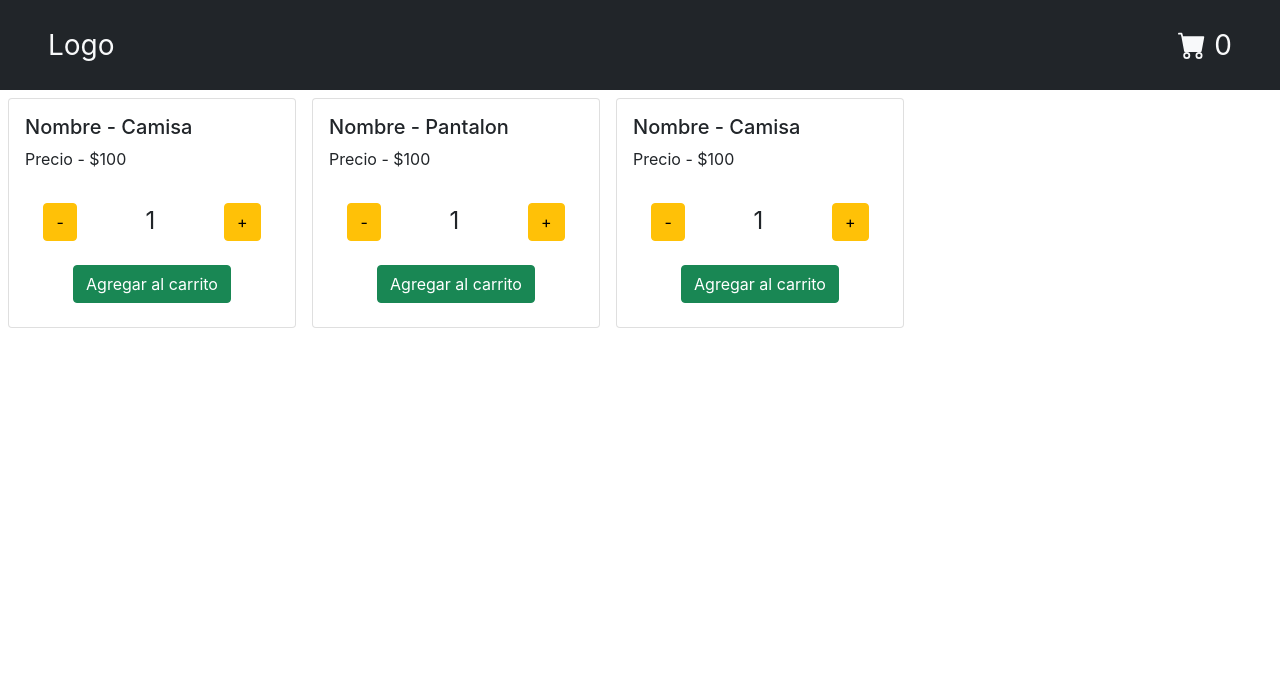
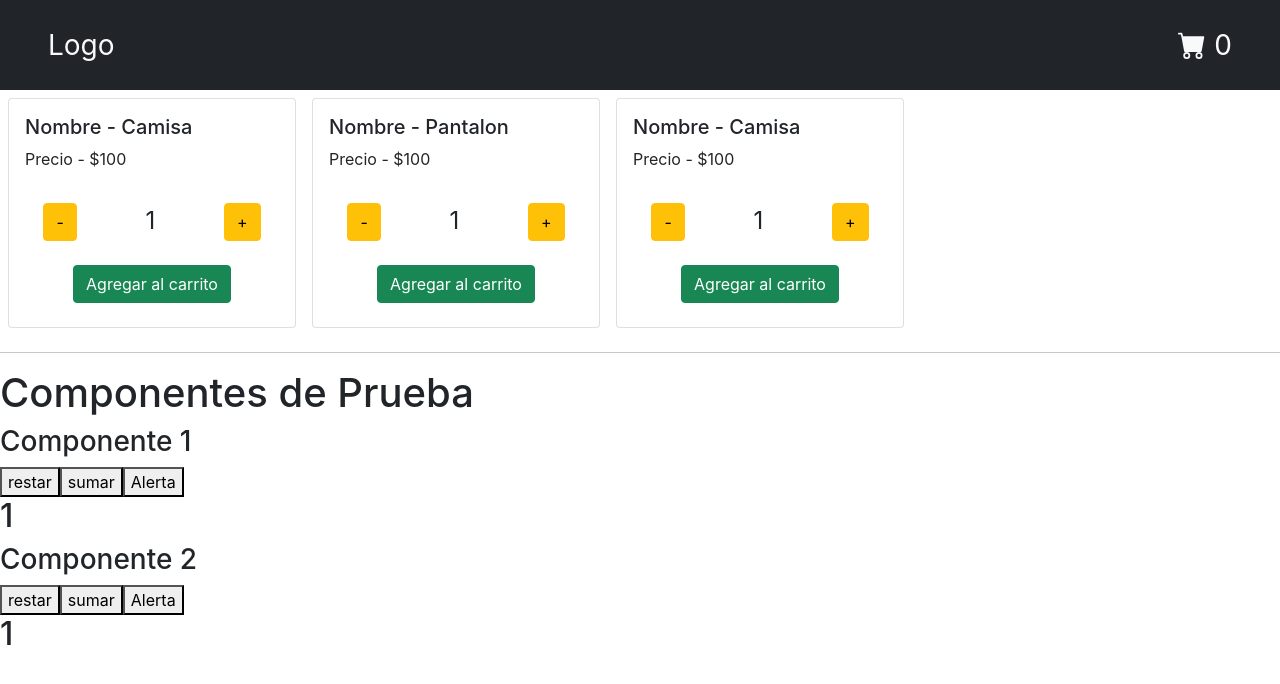
Before and after one commit to jovanesDev/ed_it_64033, a React (Create React App) app: page / in a window 1280 px wide. Shown: the top 684 px of the page. Built offline with nearby package versions, Linux system fonts and the light colour scheme.

Commit message:
custom hooks

```diff
--- /dev/null
+++ b/src/components/ComponentesPrueba/ComponenteDos.jsx
@@ -0,0 +1,19 @@
+import React, { useContext } from 'react'
+import useCounter from '../../hooks/useCounter'
+import { CounterContext } from '../../context/CounterProvider'
+
+const ComponenteDos = () => {
+    // const {counter,handleSum,handleRestar} = useCounter()
+    const {counter,handleSum,handleRestar,tirarAlerta} = useContext(CounterContext)
+    return (
+        <div>
+            <h3>Componente 2</h3>
+            <button onClick={handleRestar}>restar</button>
+            <button onClick={handleSum}>sumar</button>
+            <button onClick={tirarAlerta}>Alerta</button>
+            <h2>{counter}</h2>
+        </div>
+    )
+}
+
+export default ComponenteDos
--- /dev/null
+++ b/src/components/ComponentesPrueba/ComponenteUno.jsx
@@ -0,0 +1,19 @@
+import React, { useContext } from 'react'
+import useCounter from '../../hooks/useCounter'
+import { CounterContext } from '../../context/CounterProvider'
+
+const ComponenteUno = () => {
+    // const {counter,handleSum,handleRestar} = useCounter()
+    const {counter,handleSum,handleRestar,tirarAlerta} = useContext(CounterContext)
+    return (
+        <div>
+            <h3>Componente 1</h3>
+            <button onClick={handleRestar}>restar</button>
+            <button onClick={handleSum}>sumar</button>
+            <button onClick={tirarAlerta}>Alerta</button>
+            <h2>{counter}</h2>
+        </div>
+    )
+}
+
+export default ComponenteUno
--- a/src/components/ItemCounter.jsx
+++ b/src/components/ItemCounter.jsx
@@ -1,21 +1,9 @@
-import React, { useContext, useState } from 'react'
-import { ProductosContext } from '../context/ProductosProvider'
+import React from 'react'
+import useCounter from '../hooks/useCounter'
 
 const ItemCounter = (props) => {
     const {producto} = props
-    const { handleAddCarrito } = useContext(ProductosContext)
-    const [counter, setCounter] = useState(1)
-
-    const handleSum = () => {
-        setCounter(counter + 1)
-    }
-
-    const handleRestar = () => {
-        if (counter > 1) {
-            setCounter(counter - 1)
-        }
-    }
-
+    const {counter,disabled,handleSum,handleRestar,handleAddCarrito} = useCounter()
     return (
         <div>
             <div className='d-flex justify-content-around my-3 '>
@@ -28,7 +16,7 @@ const ItemCounter = (props) => {
                 </div>
             </div>
             <div className='d-flex my-4'>
-                <button onClick={() => handleAddCarrito({ ...producto, cantidad: counter })} className='mx-auto btn btn-success'>
+                <button disabled={disabled} onClick={() => handleAddCarrito({ ...producto, cantidad: counter })} className='mx-auto btn btn-success'>
                     Agregar al carrito </button>
             </div>
         </div>
--- /dev/null
+++ b/src/context/CounterProvider.jsx
@@ -0,0 +1,34 @@
+import {createContext, useState} from 'react'
+import { tirarAlerta } from '../helper/helper'
+export const CounterContext = createContext('')
+
+const CounterProvider = ({children}) => {
+  const {Provider} = CounterContext
+
+  const [counter, setCounter] = useState(1)
+
+  const handleSum = () => {
+      setCounter(counter + 1)
+  }
+
+  const handleRestar = () => {
+      if (counter > 1) {
+          setCounter(counter - 1)
+      }
+  }
+
+
+
+  return (
+    <Provider
+        value={{
+            counter,
+            handleSum,
+            handleRestar,
+            tirarAlerta
+        }}
+    >{children}</Provider>
+  )
+}
+
+export default CounterProvider
--- /dev/null
+++ b/src/helper/helper.js
@@ -0,0 +1 @@
+ export const tirarAlerta = () => alert('Hola Mundo')
--- /dev/null
+++ b/src/hooks/useCounter.jsx
@@ -0,0 +1,39 @@
+import { useContext, useEffect, useState } from 'react'
+import { ProductosContext } from '../context/ProductosProvider'
+
+const useCounter = () => {
+
+    const { handleAddCarrito } = useContext(ProductosContext)
+    const [counter, setCounter] = useState(1)
+    const [disabled,setDisabled] = useState(false);
+
+    useEffect(() => {
+
+        if(counter > 10){
+            setDisabled(true);
+        }else {
+            setDisabled(false)
+        }
+    },[counter])
+
+    const handleSum = () => {
+        setCounter(counter + 1)
+    }
+
+    const handleRestar = () => {
+        if (counter > 1) {
+            setCounter(counter - 1)
+        }
+    }
+
+
+  return {
+        counter,
+        disabled,
+        handleAddCarrito,
+        handleSum,
+        handleRestar,
+  }
+}
+
+export default useCounter
--- a/src/routes/MainNavigation.jsx
+++ b/src/routes/MainNavigation.jsx
@@ -4,16 +4,19 @@ import Productos from '../views/Productos'
 import Carrito from '../views/Carrito'
 import ProductosProvider from '../context/ProductosProvider'
 import Navbar from '../components/Navbar/Navbar'
+import CounterProvider from '../context/CounterProvider'
 
 const MainNavigation = () => {
     return (
         <BrowserRouter>
             <ProductosProvider>
-                <Navbar/>
-                <Routes>
-                    <Route path='/' element={<Productos />} />
-                    <Route path='/carrito' element={<Carrito />} />
-                </Routes>
+                <CounterProvider>
+                    <Navbar/>
+                    <Routes>
+                        <Route path='/' element={<Productos />} />
+                        <Route path='/carrito' element={<Carrito />} />
+                    </Routes>
+                </CounterProvider>
             </ProductosProvider>
         </BrowserRouter>
     )
--- a/src/views/Productos.jsx
+++ b/src/views/Productos.jsx
@@ -1,10 +1,16 @@
 import React from 'react'
 import ProductosContainer from '../components/Productos/ProductosContainer'
+import ComponenteUno from '../components/ComponentesPrueba/ComponenteUno'
+import ComponenteDos from '../components/ComponentesPrueba/ComponenteDos'
 
 const Productos = () => {
   return (
     <div>
        <ProductosContainer/>
+       <hr/>
+       <h1>Componentes de Prueba</h1>
+       <ComponenteUno/>
+       <ComponenteDos/>
     </div>
   )
 }
```
